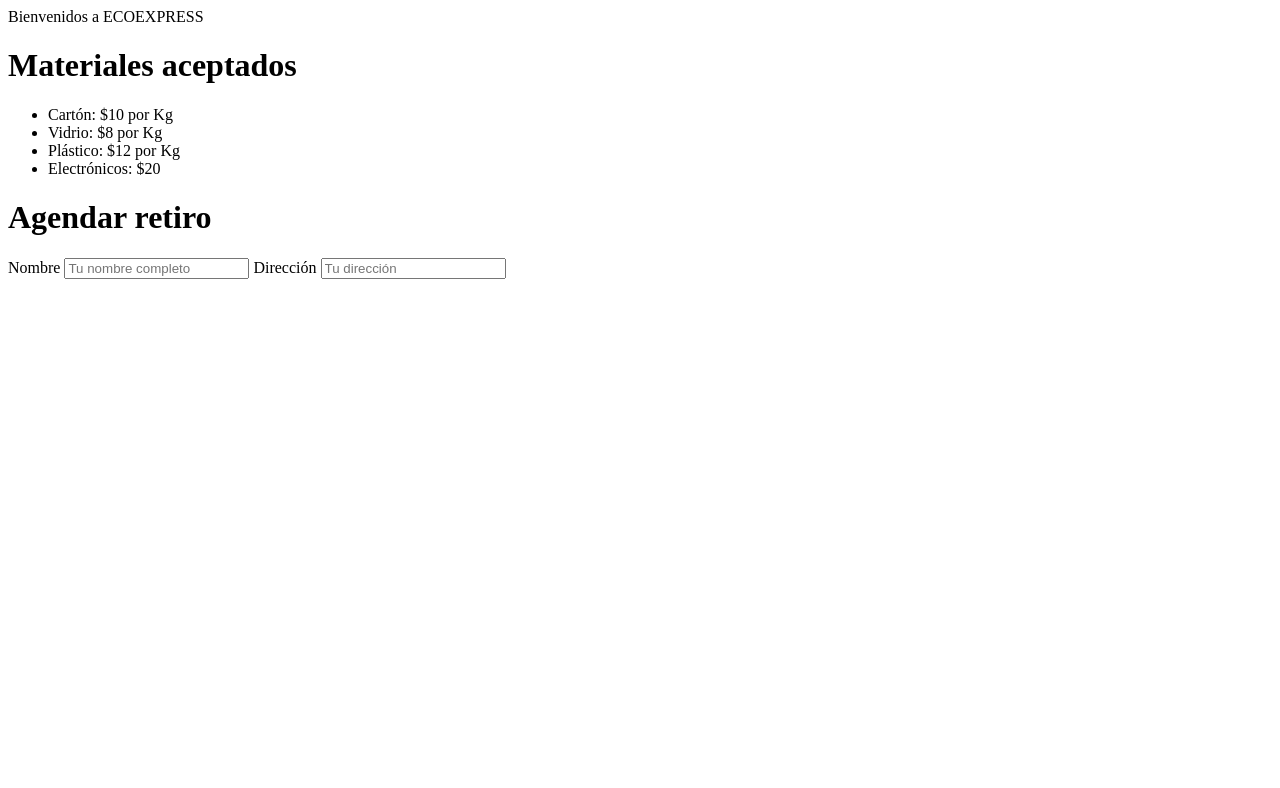
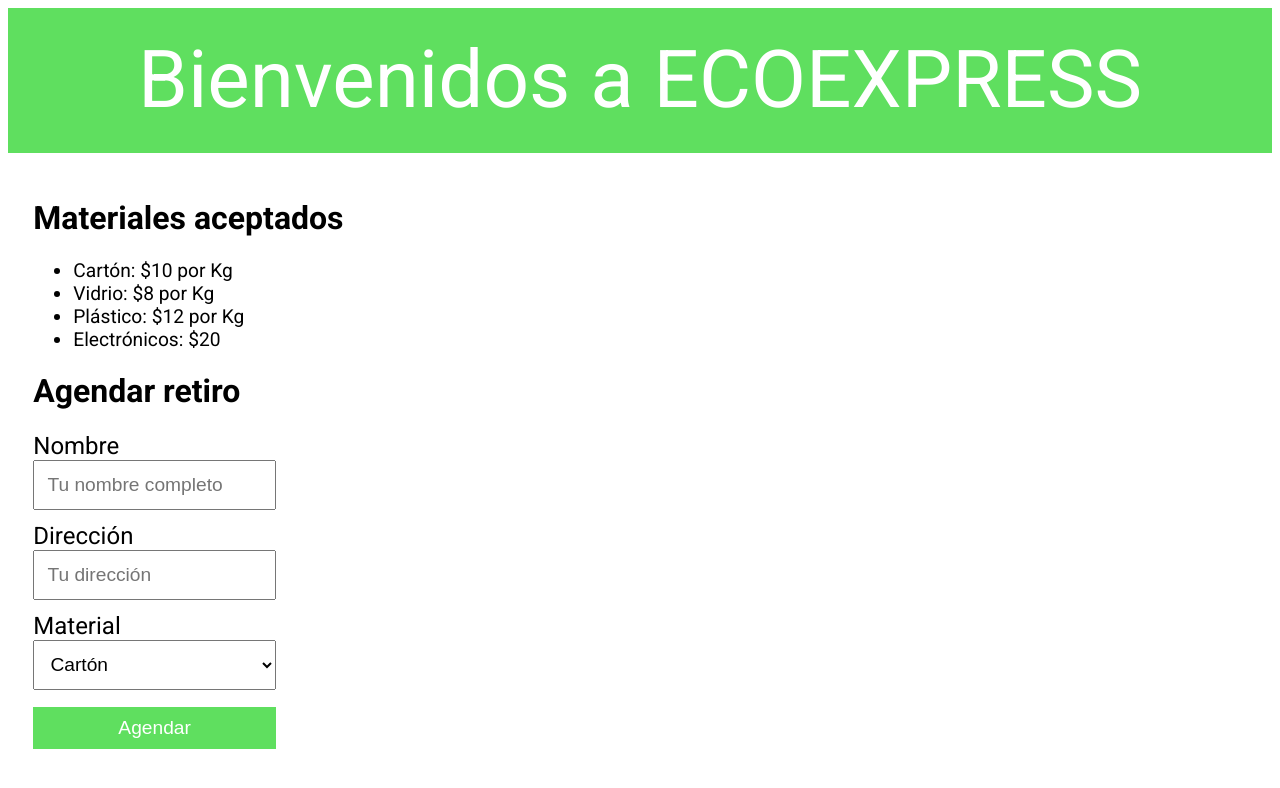
Before and after one commit to macaespinoza/EcoExpress, a plain HTML site: page index.html in a window 1280 px wide. Drawn offline with Linux system fonts and the light colour scheme.

Commit message:
estructura básica

```diff
--- a/assets/css/style.css
+++ b/assets/css/style.css
@@ -0,0 +1,51 @@
+header {
+    font-size: 5rem;
+    text-align: center;
+    background-color: rgb(95, 223, 95);
+    padding-top: 2%;
+    padding-bottom: 2%;
+    font-family: "Roboto", sans-serif;
+    color: white;
+}
+
+.container {
+    padding: 2%;
+    font-family: "Roboto", sans-serif;
+}
+
+.container ul {
+    font-size: 1.2rem;
+}
+
+.formulario input {
+    width: 20%;
+    padding: 1%;
+    margin-bottom: 1%;
+    box-sizing: border-box;
+    font-size: 1.2rem;
+}
+
+.formulario label {
+    font-size: 1.5rem;
+    box-sizing: border-box;
+}
+
+.formulario select {
+    width: 20%;
+    padding: 1%;
+    box-sizing: border-box;
+    font-size: 1.2rem;
+    margin-bottom: 1%;
+}
+
+.formulario button {
+    width: 20%;
+    padding: 10px;
+    margin: 5px 0;
+    box-sizing: border-box;
+    font-size: 1.2rem;
+    background-color: rgb(95, 223, 95);
+    color: white;
+    border: none;
+    cursor: pointer;
+}
--- a/index.html
+++ b/index.html
@@ -12,7 +12,7 @@
 <body>
     <header>Bienvenidos a ECOEXPRESS</header>
     <div class="container">
-        <div id="materiales">
+        <div id="materiales-aceptados">
             <h1>Materiales aceptados</h1>
             <ul>
                 <li>Cartón: $10 por Kg</li>
@@ -23,10 +23,20 @@
         </div>
         <div id="retiro">
             <h1>Agendar retiro</h1>
-            <label for="Nombre">Nombre</label>
-            <input type="text" id="Nombre" placeholder="Tu nombre completo">
-            <label for="Dirección">Dirección</label>
-            <input type="text" id="Dirección" placeholder="Tu dirección">
+            <div class="formulario">
+                <label for="Nombre">Nombre</label> <br>
+                <input type="text" id="Nombre" placeholder="Tu nombre completo"> <br>
+                <label for="Dirección">Dirección</label> <br>
+                <input type="text" id="Dirección" placeholder="Tu dirección"><br>
+                <label for="lista-materiales">Material</label><br>
+                <select name="lista-materiales" id="lista-materiales">
+                    <option value="opcion1">Cartón</option>
+                    <option value="opcion2">Vidrio</option>
+                    <option value="opcion3">Plástico</option>
+                    <option value="opcion4">Electrónicos</option>
+                </select> <br>
+                <button>Agendar</button>
+            </div>
         </div>
 </body>
 </html>
```
